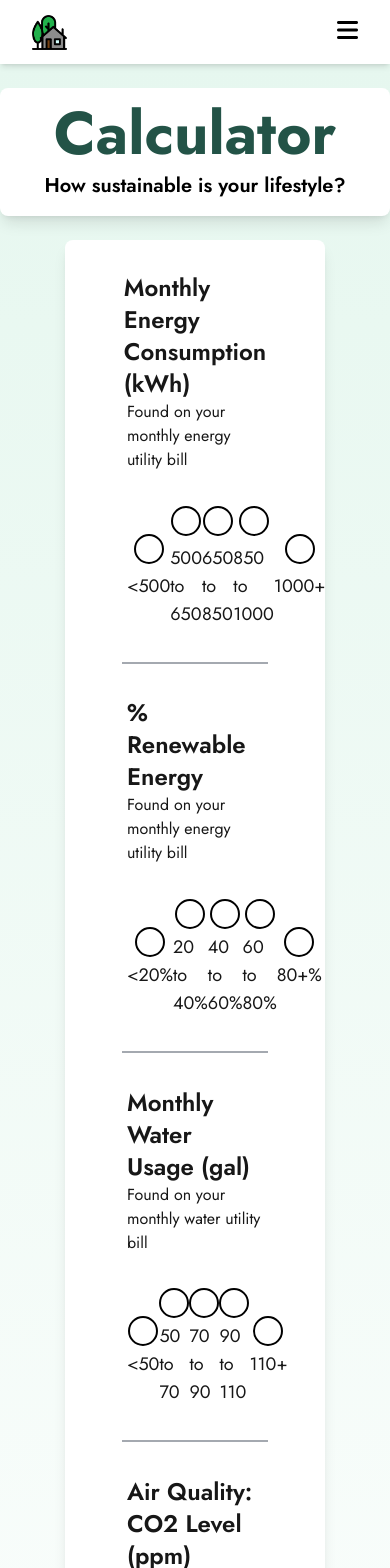
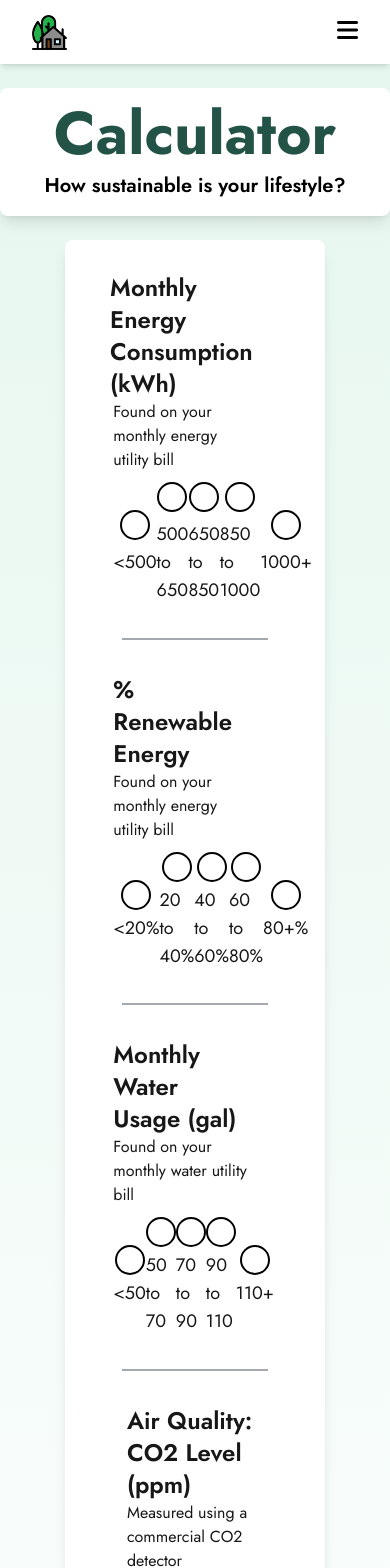
Before and after one commit to samm-47/CAPST, a Next.js app: page /calculator in a window 390 px wide. Shown: the top 1568 px of the page. Built offline with nearby package versions, Linux system fonts and the light colour scheme.

Commit message:
Readding mobile formatting for Calculator page option selection

```diff
--- a/app/calculator/page.tsx
+++ b/app/calculator/page.tsx
@@ -220,7 +220,14 @@ const CalculatorPage: React.FC = () => {
         <div className="flex-col-centered w-2/3 bg-white shadow-lg rounded-lg p-8 gap-[4vh]">
 
           {/* Monthly Energy Consumption */}
-          <div className="sus-calc-input">
+          <div className="sus-calc-input"
+              style={{
+                display: 'flex',
+                flexDirection: isMobile ? 'column' : 'row',
+                alignItems: isMobile ? 'flex-start' : 'center',
+                gap: '10px',
+              }}
+            >
             <div  className="sus-calc-topic">
               <label className="sus-calc-title">
                   Monthly Energy Consumption (kWh)
@@ -300,7 +307,14 @@ const CalculatorPage: React.FC = () => {
           <hr className="border-gray-600 w-3/4" style={{ opacity: 0.50, borderWidth: '1px' }} />
 
           {/* Percent Renewable Energy */}
-          <div className="sus-calc-input">
+          <div className="sus-calc-input"
+              style={{
+                display: 'flex',
+                flexDirection: isMobile ? 'column' : 'row',
+                alignItems: isMobile ? 'flex-start' : 'center',
+                gap: '10px',
+              }}
+            >
               {/* Title and captions */}
               <div className="sus-calc-topic">
                   <label className="sus-calc-title">
@@ -353,7 +367,14 @@ const CalculatorPage: React.FC = () => {
           <hr className="border-gray-600 w-3/4" style={{ opacity: 0.50, borderWidth: '1px' }} />
 
           { /* Monthly Water Usage */}
-          <div className="sus-calc-input">
+          <div className="sus-calc-input"
+              style={{
+                display: 'flex',
+                flexDirection: isMobile ? 'column' : 'row',
+                alignItems: isMobile ? 'flex-start' : 'center',
+                gap: '10px',
+              }}
+            >
               <div className="sus-calc-topic">
                   <label className="sus-calc-title">
                       Monthly Water Usage (gal)
```
